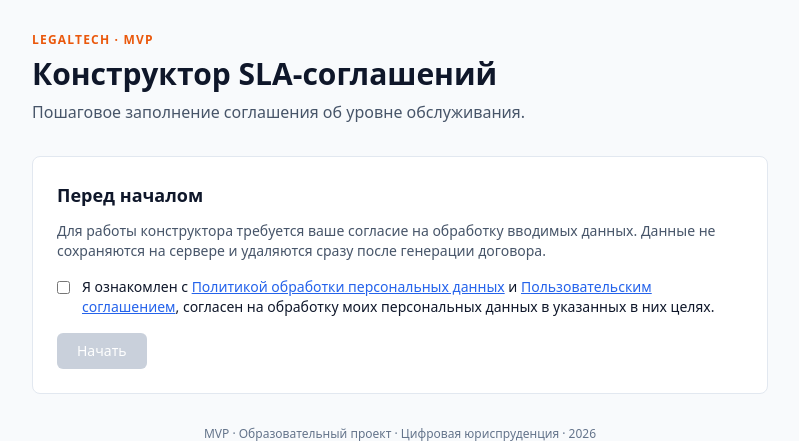
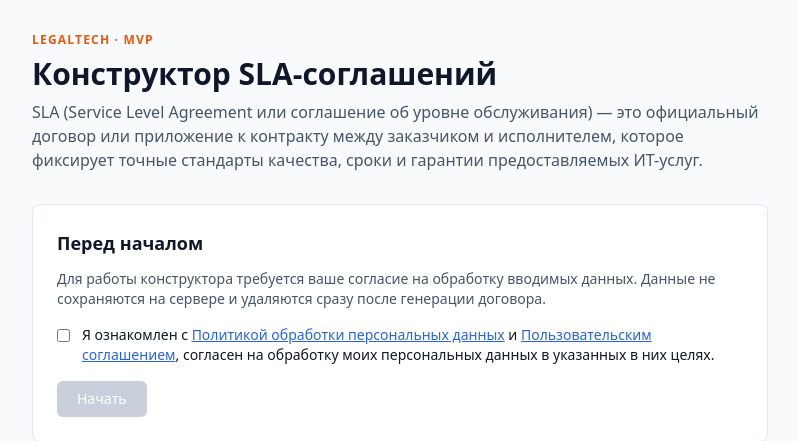
Before and after one commit to notro1013-lgtm/SLA-builder, a Flask app: page / in a window 1280 px wide. Shown: the top 441 px of the page, without its empty margins (240-1039 px from the left). Run offline with Flask 3, Linux system fonts and the light colour scheme; some libraries are stand-ins or nearby versions.

Commit message:
Изменение шапки

```diff
--- a/templates/index.html
+++ b/templates/index.html
@@ -42,7 +42,7 @@
         Конструктор SLA-соглашений
       </h1>
       <p class="text-slate-600">
-        Пошаговое заполнение соглашения об уровне обслуживания.
+        SLA (Service Level Agreement или соглашение об уровне обслуживания) — это официальный договор или приложение к контракту между заказчиком и исполнителем, которое фиксирует точные стандарты качества, сроки и гарантии предоставляемых ИТ-услуг.
       </p>
     </header>
 
```
